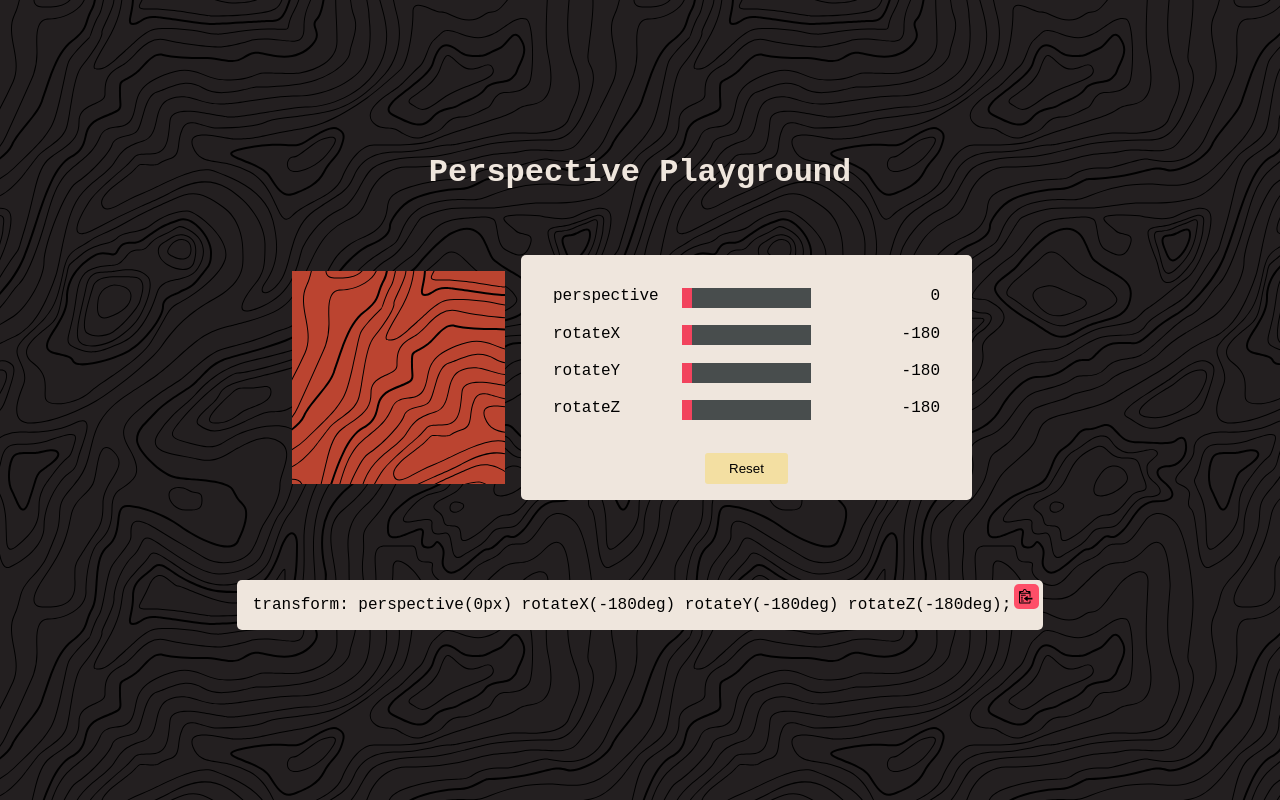
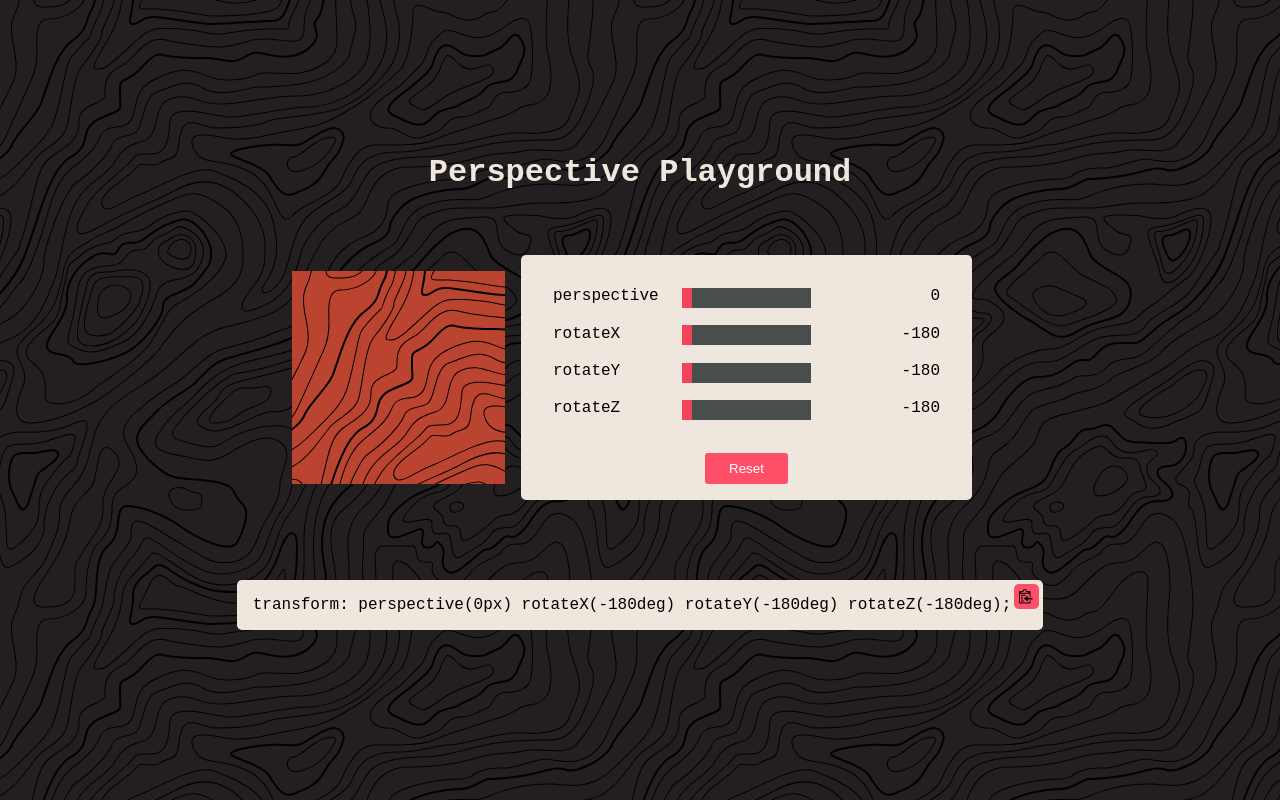
Before and after one commit to CaptKraken/perspective-playground, a React (Create React App) app: page / in a window 1280 px wide. Built offline with nearby package versions, Linux system fonts and the light colour scheme.

Commit message:
changed the reset button color

```diff
--- a/src/components/Controls.module.css
+++ b/src/components/Controls.module.css
@@ -15,8 +15,9 @@
   border: 0;
   border-radius: 3px;
   transition: all 0.25s;
-  background-color: #f3dfa2;
+  background-color: #ff435fed;
+  color: white;
 }
 .resetBtn:hover {
-  background: #d3bba3;
+  background: #c93249ed;
 }
```
